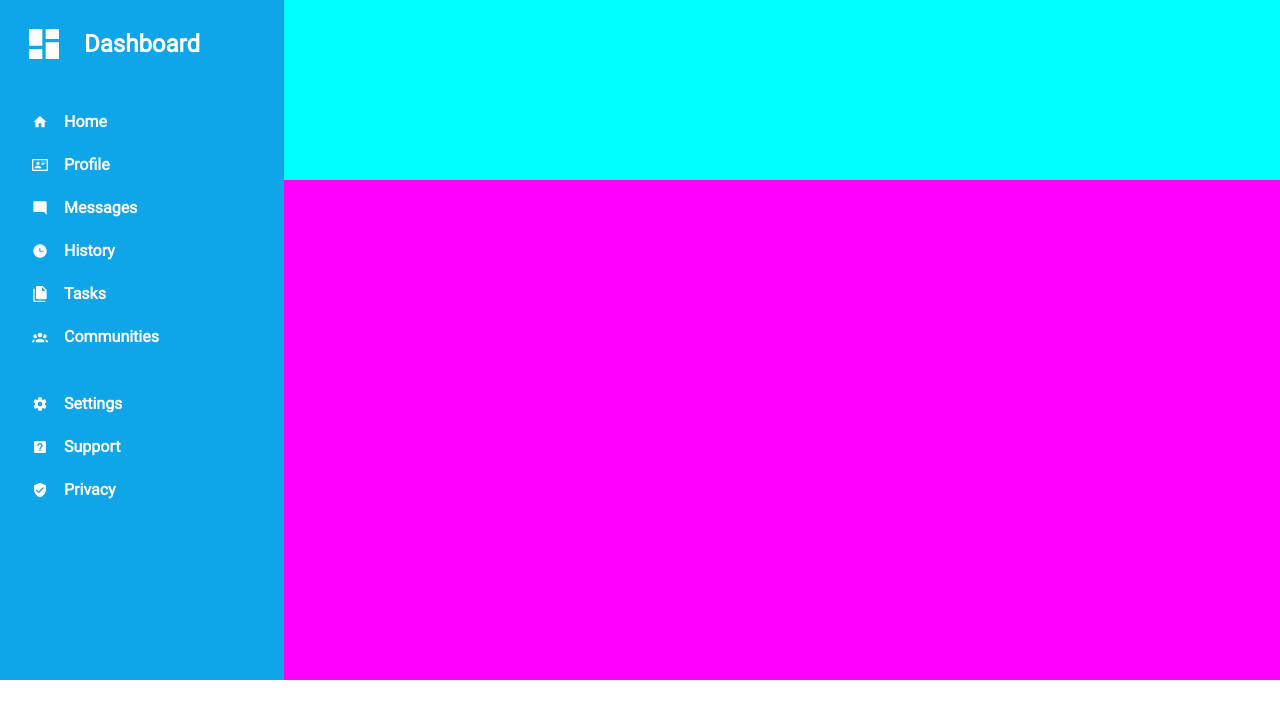
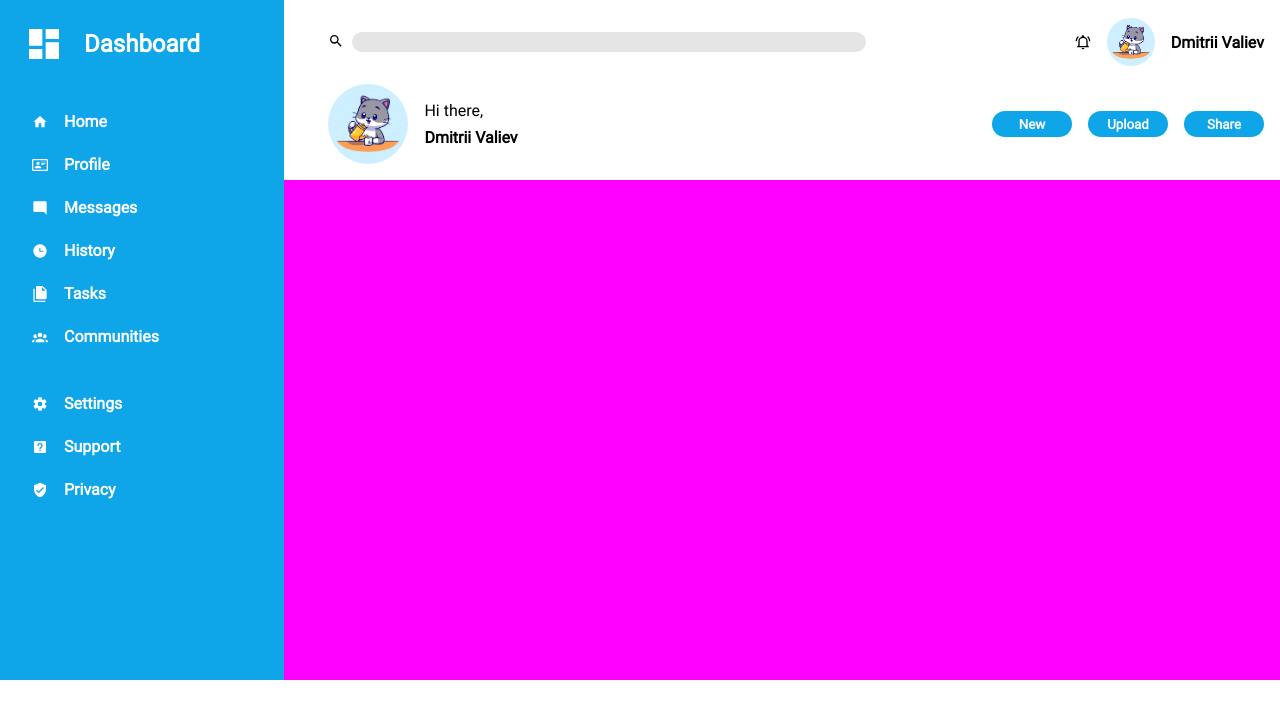
Before and after one commit to Dmitry-174/Odin-Admin-dashboard, a plain HTML site: page index.html in a window 1280 px wide. Drawn offline with Linux system fonts and the light colour scheme.

Commit message:
Make header

```diff
--- a/index.html
+++ b/index.html
@@ -11,7 +11,39 @@
 
 <body>
     <div class="container">
-        <header></header>
+        <header>
+            <form action="#" method="get">
+                <button type="submit">
+                    <svg viewBox="0 0 24 24">
+                        <title>Search icon</title>
+                        <path fill="currentColor"
+                            d="M9.5,3A6.5,6.5 0 0,1 16,9.5C16,11.11 15.41,12.59 14.44,13.73L14.71,14H15.5L20.5,19L19,20.5L14,15.5V14.71L13.73,14.44C12.59,15.41 11.11,16 9.5,16A6.5,6.5 0 0,1 3,9.5A6.5,6.5 0 0,1 9.5,3M9.5,5C7,5 5,7 5,9.5C5,12 7,14 9.5,14C12,14 14,12 14,9.5C14,7 12,5 9.5,5Z" />
+                    </svg>
+                </button>
+                <input type="search" name="search" id="search">
+            </form>
+            <div class="account">
+                <svg viewBox="0 0 24 24">
+                    <title>Ring icon</title>
+                    <path fill="currentColor"
+                        d="M10,21H14A2,2 0 0,1 12,23A2,2 0 0,1 10,21M21,19V20H3V19L5,17V11C5,7.9 7.03,5.17 10,4.29C10,4.19 10,4.1 10,4A2,2 0 0,1 12,2A2,2 0 0,1 14,4C14,4.1 14,4.19 14,4.29C16.97,5.17 19,7.9 19,11V17L21,19M17,11A5,5 0 0,0 12,6A5,5 0 0,0 7,11V18H17V11M19.75,3.19L18.33,4.61C20.04,6.3 21,8.6 21,11H23C23,8.07 21.84,5.25 19.75,3.19M1,11H3C3,8.6 3.96,6.3 5.67,4.61L4.25,3.19C2.16,5.25 1,8.07 1,11Z" />
+                </svg>
+                <img src="img/cute-cat-pouring-tea-cartoon-vector-icon-illustration-animal-drink-icon-concept-isolated-premium_138676-5283.webp"
+                    alt="User avatar">
+                <p class="user_name">Dmitrii Valiev</p>
+            </div>
+            <div class="greeting">
+                <img src="img/cute-cat-pouring-tea-cartoon-vector-icon-illustration-animal-drink-icon-concept-isolated-premium_138676-5283.webp"
+                    alt="User avatar">
+                <p class="greeting_text">Hi there,</p>
+                <p class="user_name">Dmitrii Valiev</p>
+            </div>
+            <div class="buttons">
+                <button>New</button>
+                <button>Upload</button>
+                <button>Share</button>
+            </div>
+        </header>
         <aside>
             <div class="logo">
                 <svg viewBox="0 0 24 24">
--- a/style.css
+++ b/style.css
@@ -20,7 +20,11 @@
 }
 
 header {
-    background-color: aqua;
+    background-color: #FFFFFF;
+    display: grid;
+    grid-template-columns: minmax(300px, 3fr) minmax(250px, 2fr);
+    grid-template-rows: auto auto;
+    padding-bottom: 1rem;
 }
 
 aside {
@@ -67,7 +71,8 @@ li svg {
     width: 1rem;
 }
 
-path {
+li svg path,
+.logo svg path {
     fill: #FFFFFF;
     height: 1rem;
     width: 1rem;
@@ -86,3 +91,98 @@ path {
     align-items: center;
     gap: 1.25rem;
 }
+
+header form,
+.account {
+    padding: 2rem 1rem 2rem 2.75rem;
+    display: flex;
+    gap: 0.5rem;
+    align-items: center;
+    height: 1.25rem;
+}
+
+.account {
+    gap: 1rem;
+    justify-content: end;
+}
+
+#search {
+    height: 1.25rem;
+    background-color: #e5e5e5;
+    border-style: none;
+    border-radius: 0.625rem;
+    flex-grow: 1;
+}
+
+header form button svg{
+    height: 1rem;
+    width: 1rem;
+}
+
+header form button path{
+    fill: #000000;
+}
+
+header form button {
+    background: none;
+    border-style: none;
+}
+
+.account svg{
+    height: 1rem;
+    width: 1rem;
+}
+
+.account img {
+    height: 3rem;
+    width: 3rem;
+    border-radius: 1.5rem;
+    border-style: none;
+}
+
+.user_name {
+    font-weight: 900;
+}
+
+.greeting {
+    display: grid;
+    grid-template-columns: auto 1fr;
+    grid-template-rows: 1fr 1fr;
+    gap: 0.5rem 1rem;
+    align-items: center;
+}
+
+.greeting img{
+    height: 5rem;
+    width: 5rem;
+    border-radius: 2.5rem;
+    border-style: none;
+    grid-row: 1 / 3;
+    margin-left: 2.75rem;
+}
+
+.greeting .user_name {
+    align-self: start;
+}
+
+.greeting .greeting_text {
+    align-self: end;
+}
+
+.buttons button {
+    color: #FFFFFF;
+    background-color: #0ea5e9;
+    padding: 0.33rem 1rem;
+    min-width: 80px;
+    border-style: none;
+    border-radius: 1rem;
+    font-weight: 700;
+}
+
+.buttons {
+    display: flex;
+    align-items: center;
+    justify-content: end;
+    gap: 1rem;
+    padding: 0 1rem 0 2.75rem;
+}
```
Also changed, not shown: img/cute-cat-pouring-tea-cartoon-vector-icon-illustration-animal-drink-icon-concept-isolated-premium_138676-5283.webp (added).
